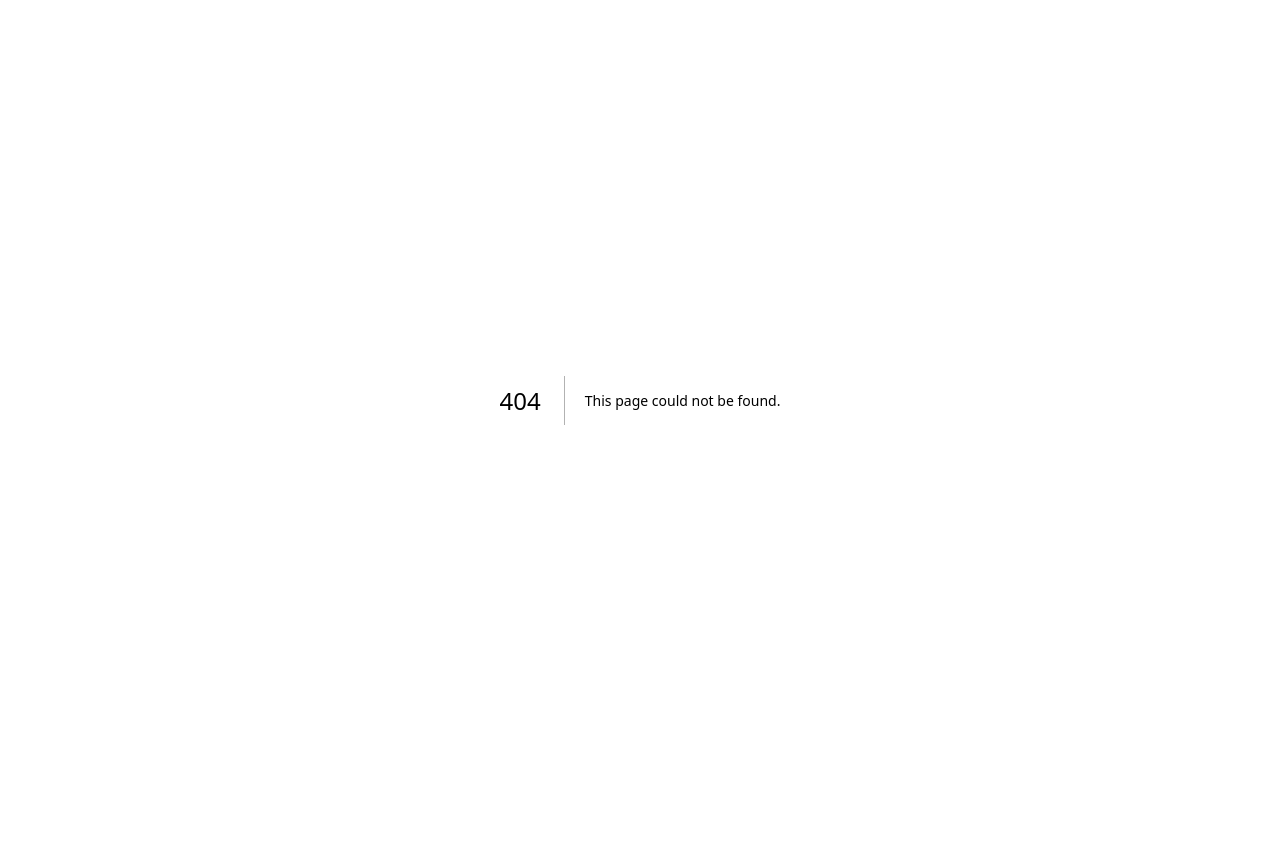
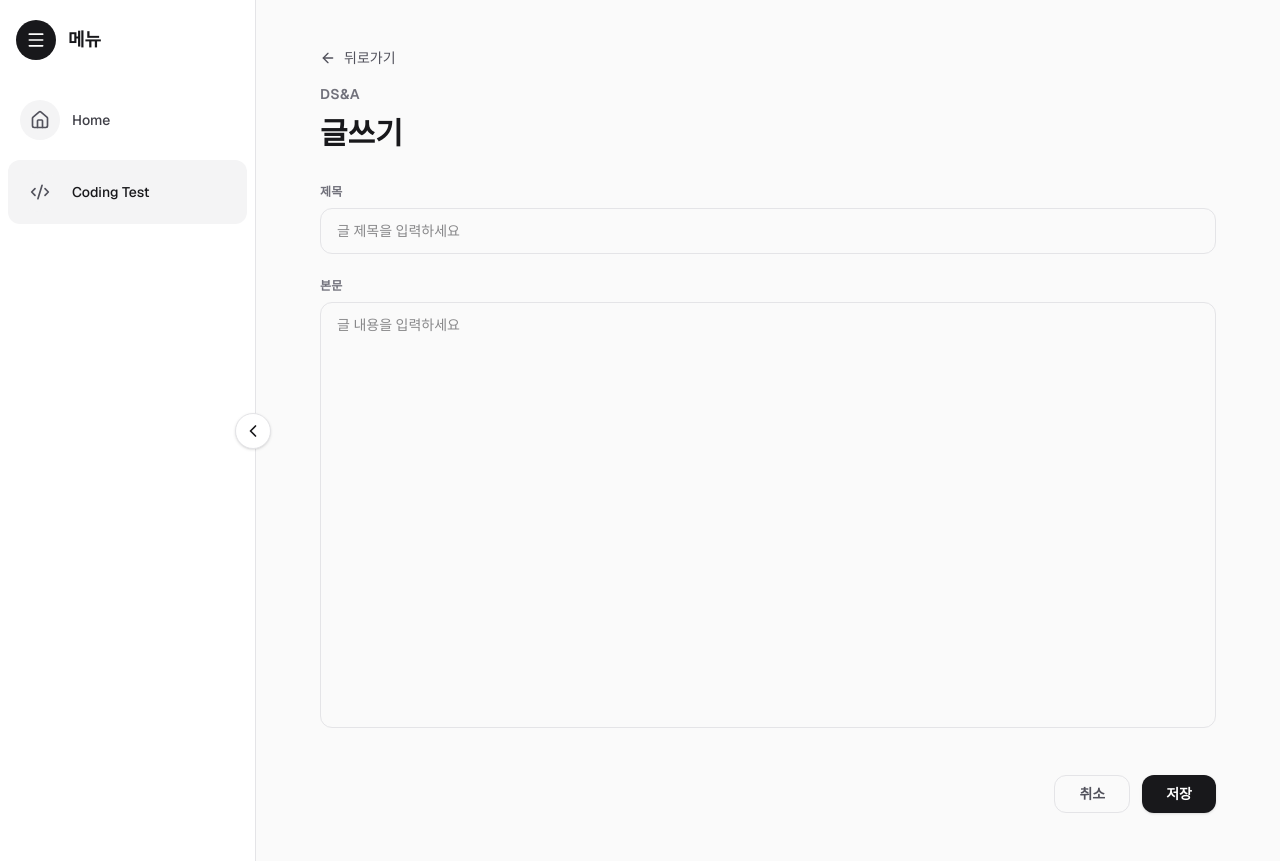
Before and after one commit to dev-ouk/dev_ouk-front, a Next.js app: page /coding-test/dsa/write in a window 1280 px wide. Before the commit this address had no page. Before the commit the page ends 800 px from the top, so only its background shows below. Built offline with nearby package versions, Linux system fonts and the light colour scheme.

Commit message:
[2025.12.01] DS&A 페이지 글쓰기 페이지 추가 및 이동

```diff
--- /dev/null
+++ b/src/app/coding-test/dsa/write/page.tsx
@@ -0,0 +1,95 @@
+"use client";
+
+import { useRouter } from "next/navigation";
+import { useState } from "react";
+import { ArrowLeft } from "lucide-react";
+import { SidebarLayout } from "../../../_components/sidebar-layout";
+
+export default function DSAWritePage() {
+  const router = useRouter();
+  const [title, setTitle] = useState("");
+  const [content, setContent] = useState("");
+
+  const handleCancel = () => {
+    router.back();
+  };
+
+  const handleSubmit = () => {
+    // TODO: API 연동
+    console.log("제출:", { title, content });
+  };
+
+  return (
+    <SidebarLayout>
+      <div className="mx-auto w-full max-w-4xl">
+        <header className="mb-8">
+          <button
+            type="button"
+            onClick={handleCancel}
+            className="mb-4 inline-flex items-center gap-2 text-sm font-medium text-zinc-600 transition hover:text-zinc-900"
+          >
+            <ArrowLeft className="h-4 w-4" aria-hidden="true" />
+            뒤로가기
+          </button>
+          <p className="text-sm font-semibold uppercase tracking-wide text-zinc-500">
+            DS&A
+          </p>
+          <h1 className="mt-3 text-3xl font-semibold text-zinc-900">글쓰기</h1>
+        </header>
+
+        <div className="space-y-6">
+          <div className="space-y-2">
+            <label
+              htmlFor="title"
+              className="block text-xs font-semibold uppercase tracking-wide text-zinc-500"
+            >
+              제목
+            </label>
+            <input
+              id="title"
+              type="text"
+              value={title}
+              onChange={(e) => setTitle(e.target.value)}
+              placeholder="글 제목을 입력하세요"
+              className="w-full rounded-xl border border-zinc-200 px-4 py-3 text-sm text-zinc-900 outline-none focus:border-zinc-300 focus:ring-2 focus:ring-zinc-200"
+            />
+          </div>
+
+          <div className="space-y-2">
+            <label
+              htmlFor="content"
+              className="block text-xs font-semibold uppercase tracking-wide text-zinc-500"
+            >
+              본문
+            </label>
+            <textarea
+              id="content"
+              value={content}
+              onChange={(e) => setContent(e.target.value)}
+              placeholder="글 내용을 입력하세요"
+              rows={20}
+              className="w-full rounded-xl border border-zinc-200 px-4 py-3 text-sm text-zinc-900 outline-none focus:border-zinc-300 focus:ring-2 focus:ring-zinc-200 resize-none"
+            />
+          </div>
+
+          <div className="flex justify-end gap-3 pt-4">
+            <button
+              type="button"
+              onClick={handleCancel}
+              className="rounded-xl border border-zinc-200 px-6 py-2 text-sm font-semibold text-zinc-600 transition hover:border-zinc-300 hover:text-zinc-800"
+            >
+              취소
+            </button>
+            <button
+              type="button"
+              onClick={handleSubmit}
+              className="rounded-xl bg-zinc-900 px-6 py-2 text-sm font-semibold text-white shadow-sm transition hover:bg-zinc-700"
+            >
+              저장
+            </button>
+          </div>
+        </div>
+      </div>
+    </SidebarLayout>
+  );
+}
--- a/src/app/coding-test/page.tsx
+++ b/src/app/coding-test/page.tsx
@@ -1,6 +1,7 @@
 "use client";
 
 import Image from "next/image";
+import { useRouter } from "next/navigation";
 import { useEffect, useMemo, useState } from "react";
 import {
   CheckCircle2,
@@ -169,6 +170,7 @@ function getVerdictDisplay(verdict?: string | null) {
 type TabType = "problems" | "dsa";
 
 export default function CodingTestPage() {
+  const router = useRouter();
   const [activeTab, setActiveTab] = useState<TabType>("problems");
   const [problems, setProblems] = useState<Problem[]>([]);
   const [isLoading, setIsLoading] = useState(true);
@@ -323,6 +325,7 @@ export default function CodingTestPage() {
               <div className="mb-6">
                 <button
                   type="button"
+                  onClick={() => router.push("/coding-test/dsa/write")}
                   className="inline-flex items-center rounded-xl bg-zinc-900 px-4 py-2 text-sm font-semibold text-white shadow-sm transition hover:bg-zinc-700"
                 >
                   글쓰기
```
